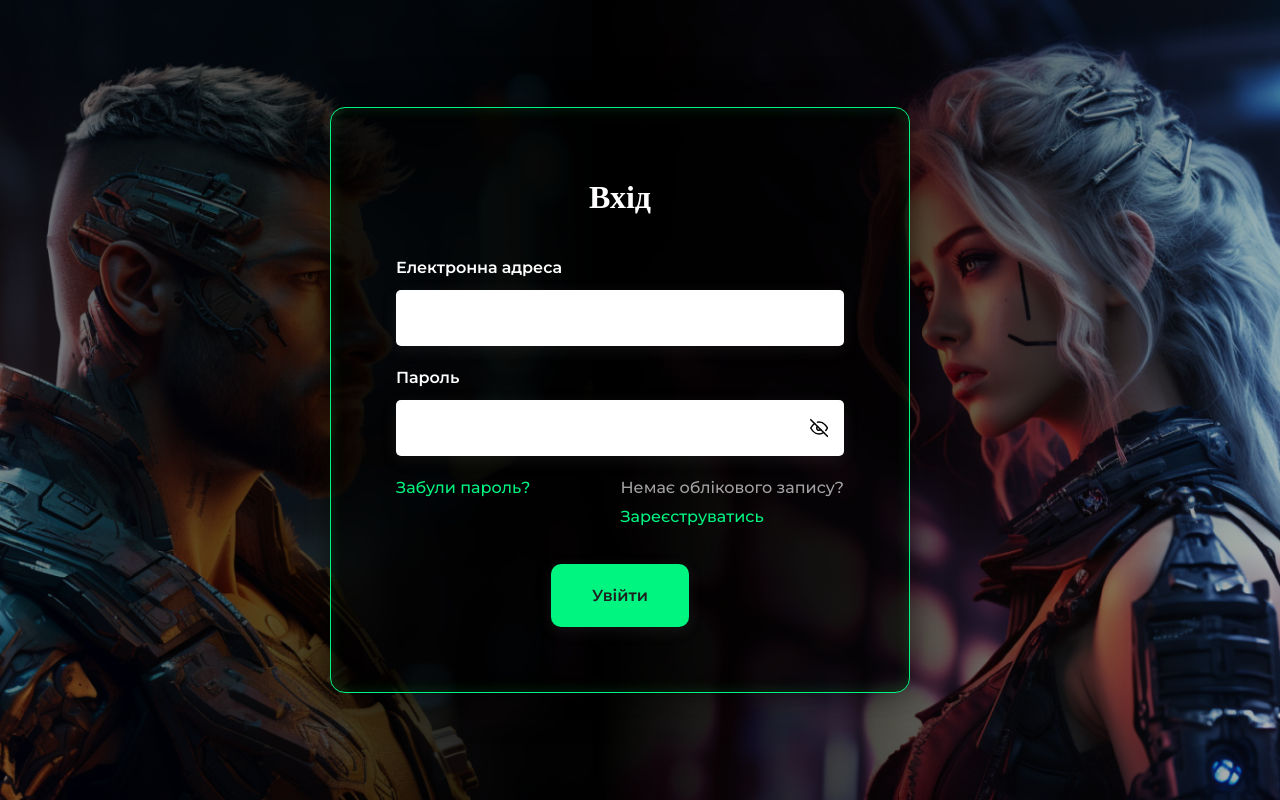
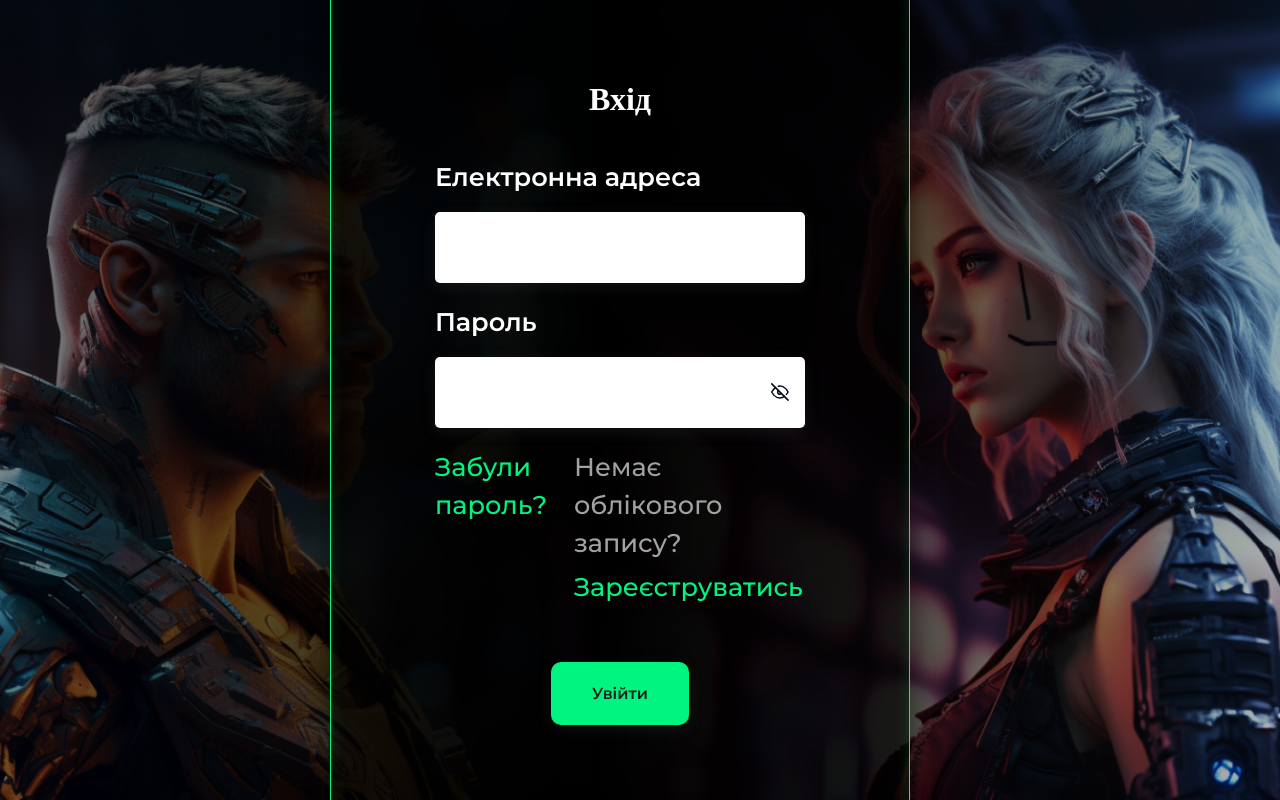
Before and after one commit to RomaOkhrimenko/PlayTogether, a Next.js app: page / in a window 1280 px wide. Built offline with nearby package versions, Linux system fonts and the light colour scheme; a web font is replaced by a local one.

Commit message:
Style: implement shadcn/ui library

```diff
--- a/src/assets/styles/globals.scss
+++ b/src/assets/styles/globals.scss
@@ -4,15 +4,78 @@
 @tailwind components;
 @tailwind utilities;
 
-* {
-  margin: 0;
-  padding: 0;
-  box-sizing: border-box;
+@layer base {
+  :root {
+    --background: var(--main-bg);
+    --foreground: 222.2 84% 4.9%;
+
+    --card: 0 0% 100%;
+    --card-foreground: 222.2 84% 4.9%;
+
+    --popover: 0 0% 100%;
+    --popover-foreground: 222.2 84% 4.9%;
+
+    --primary: 222.2 47.4% 11.2%;
+    --primary-foreground: 210 40% 98%;
+
+    --secondary: 210 40% 96.1%;
+    --secondary-foreground: 222.2 47.4% 11.2%;
+
+    --muted: 210 40% 96.1%;
+    --muted-foreground: 215.4 16.3% 46.9%;
+
+    --accent: 210 40% 96.1%;
+    --accent-foreground: 222.2 47.4% 11.2%;
+
+    --destructive: 0 84.2% 60.2%;
+    --destructive-foreground: 210 40% 98%;
+
+    --border: 214.3 31.8% 91.4%;
+    --input: 214.3 31.8% 91.4%;
+    --ring: 222.2 84% 4.9%;
+
+    --radius: 0.5rem;
+  }
+
+  .dark {
+    --background: 222.2 84% 4.9%;
+    --foreground: 210 40% 98%;
+
+    --card: 222.2 84% 4.9%;
+    --card-foreground: 210 40% 98%;
+
+    --popover: 222.2 84% 4.9%;
+    --popover-foreground: 210 40% 98%;
+
+    --primary: 210 40% 98%;
+    --primary-foreground: 222.2 47.4% 11.2%;
+
+    --secondary: 217.2 32.6% 17.5%;
+    --secondary-foreground: 210 40% 98%;
+
+    --muted: 217.2 32.6% 17.5%;
+    --muted-foreground: 215 20.2% 65.1%;
+
+    --accent: 217.2 32.6% 17.5%;
+    --accent-foreground: 210 40% 98%;
+
+    --destructive: 0 62.8% 30.6%;
+    --destructive-foreground: 210 40% 98%;
+
+    --border: 217.2 32.6% 17.5%;
+    --input: 217.2 32.6% 17.5%;
+    --ring: 212.7 26.8% 83.9%;
+  }
 }
 
-html,
-body {
-  font-size: 10px;
+@layer base {
+  * {
+    @apply border-border;
+  }
+
+  body {
+    @apply bg-background text-foreground w-screen h-screen overflow-x-hidden;
+  }
 }
 
 body {
@@ -22,23 +85,3 @@
   overflow-x: hidden;
   background-color: var(--main-bg);
 }
-
-input {
-  outline: none;
-  border: none;
-}
-
-textarea {
-  outline: none;
-  border: none;
-}
-
-button {
-  outline: none;
-  border: none;
-  cursor: pointer;
-}
-
-a {
-  text-decoration: none;
-}
--- /dev/null
+++ b/src/utils.ts
@@ -0,0 +1,6 @@
+import { type ClassValue, clsx } from "clsx"
+import { twMerge } from "tailwind-merge"
+
+export function cn(...inputs: ClassValue[]) {
+  return twMerge(clsx(inputs))
+}
--- a/tailwind.config.js
+++ b/tailwind.config.js
@@ -1,7 +1,77 @@
+/** @type {import('tailwindcss').Config} */
 module.exports = {
-  content: ['./src/**/*.{js,ts,jsx,tsx}'],
+  darkMode: ["class"],
+  content: [
+    './pages/**/*.{ts,tsx}',
+    './components/**/*.{ts,tsx}',
+    './app/**/*.{ts,tsx}',
+    './src/**/*.{ts,tsx}',
+  ],
+  prefix: "",
   theme: {
-    extend: {},
+    container: {
+      center: true,
+      padding: "2rem",
+      screens: {
+        "2xl": "1400px",
+      },
+    },
+    extend: {
+      colors: {
+        border: "hsl(var(--border))",
+        input: "hsl(var(--input))",
+        ring: "hsl(var(--ring))",
+        background: "hsl(var(--background))",
+        foreground: "hsl(var(--foreground))",
+        primary: {
+          DEFAULT: "hsl(var(--primary))",
+          foreground: "hsl(var(--primary-foreground))",
+        },
+        secondary: {
+          DEFAULT: "hsl(var(--secondary))",
+          foreground: "hsl(var(--secondary-foreground))",
+        },
+        destructive: {
+          DEFAULT: "hsl(var(--destructive))",
+          foreground: "hsl(var(--destructive-foreground))",
+        },
+        muted: {
+          DEFAULT: "hsl(var(--muted))",
+          foreground: "hsl(var(--muted-foreground))",
+        },
+        accent: {
+          DEFAULT: "hsl(var(--accent))",
+          foreground: "hsl(var(--accent-foreground))",
+        },
+        popover: {
+          DEFAULT: "hsl(var(--popover))",
+          foreground: "hsl(var(--popover-foreground))",
+        },
+        card: {
+          DEFAULT: "hsl(var(--card))",
+          foreground: "hsl(var(--card-foreground))",
+        },
+      },
+      borderRadius: {
+        lg: "var(--radius)",
+        md: "calc(var(--radius) - 2px)",
+        sm: "calc(var(--radius) - 4px)",
+      },
+      keyframes: {
+        "accordion-down": {
+          from: { height: "0" },
+          to: { height: "var(--radix-accordion-content-height)" },
+        },
+        "accordion-up": {
+          from: { height: "var(--radix-accordion-content-height)" },
+          to: { height: "0" },
+        },
+      },
+      animation: {
+        "accordion-down": "accordion-down 0.2s ease-out",
+        "accordion-up": "accordion-up 0.2s ease-out",
+      },
+    },
   },
-  plugins: [],
-};
+  plugins: [require("tailwindcss-animate")],
+}
```
Also changed, not shown: package.json (+6 -1 lines), components.json (added), 1 other file (tests, documents, lock files or other folders).
